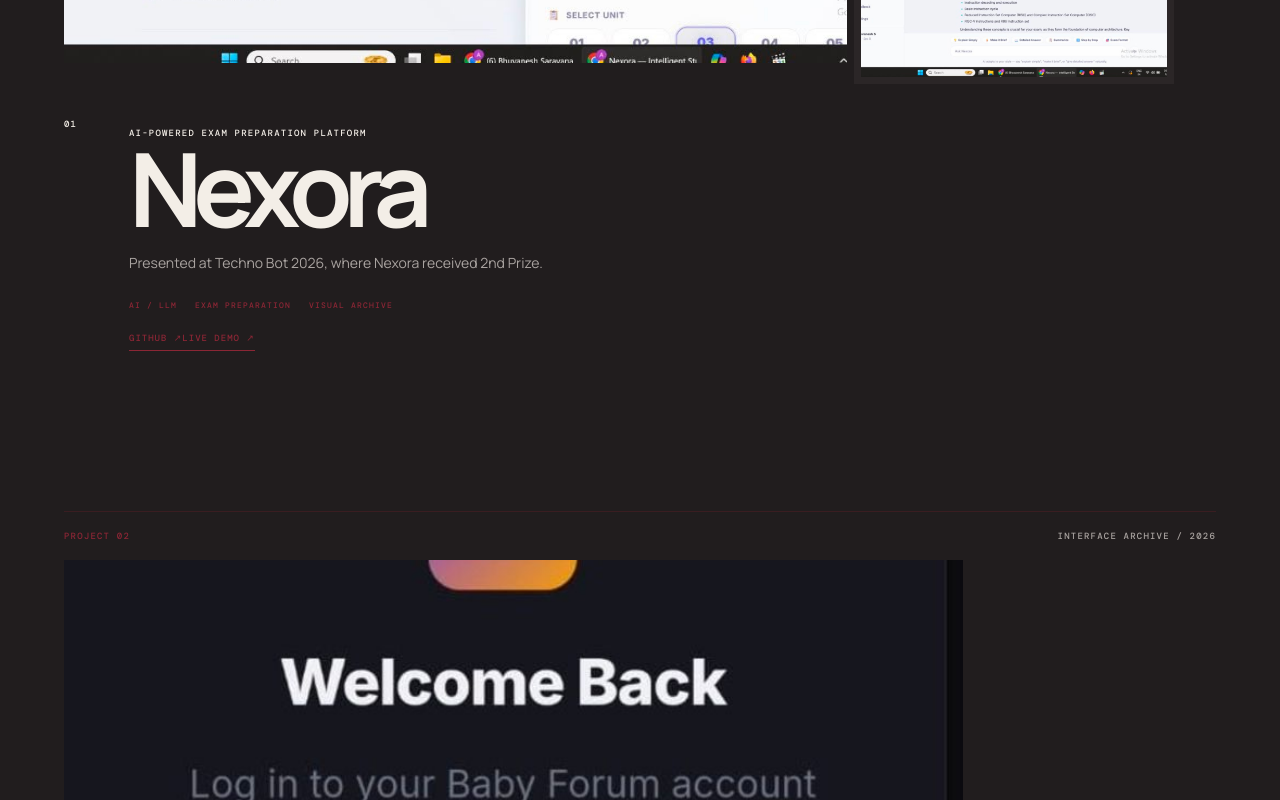
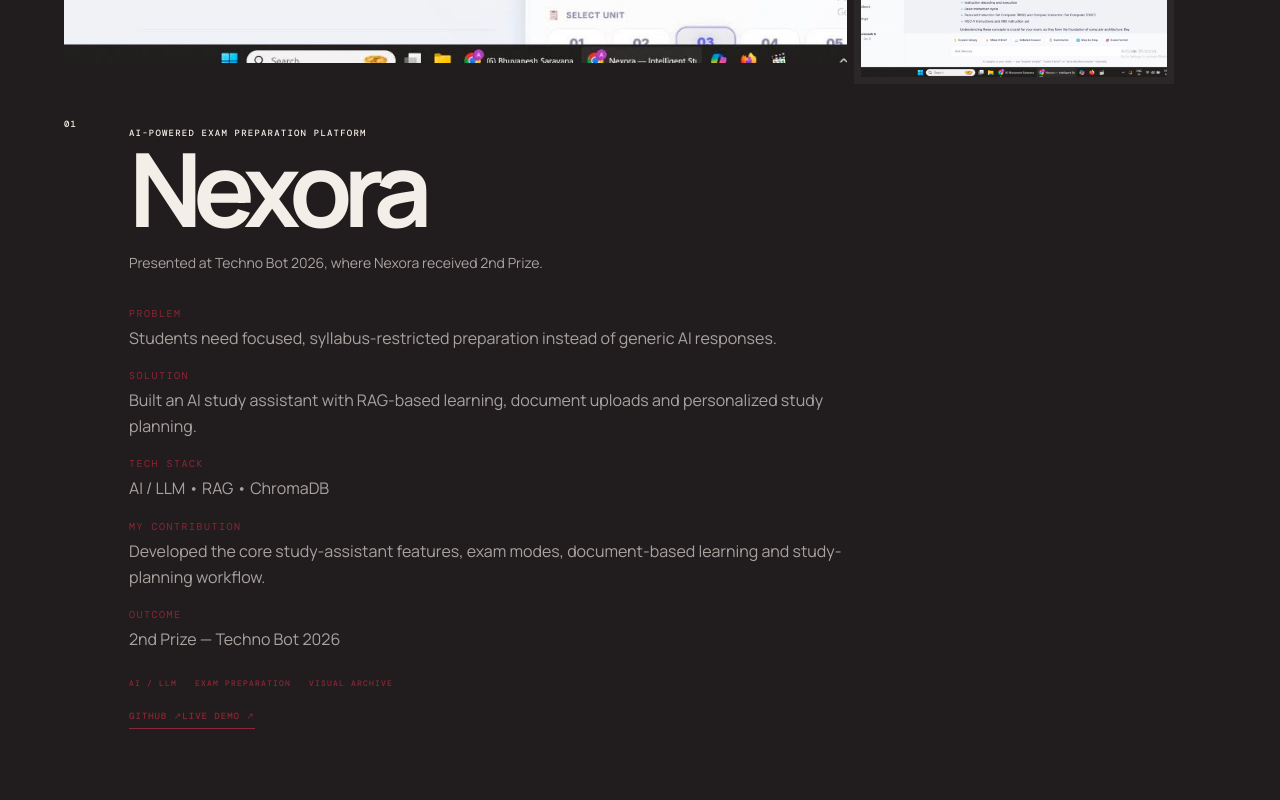
Before and after one commit to aishwaryaanbu843-arch/baby-portfolio, a React (Vite) app: page / in a window 1280 px wide. Shown: the part 4231-5031 px from the top of the page. Built offline with nearby package versions, Linux system fonts and the light colour scheme.

Commit message:
Add detailed Nexora case study

```diff
--- a/src/App.jsx
+++ b/src/App.jsx
@@ -194,7 +194,32 @@
           <div className="section-top"><span className="section-number">03</span><span className="eyebrow">Projects</span><span className="section-rule" /></div>
           <div className="projects-heading reveal"><h2>Selected <em>projects.</em></h2><p>A growing archive of projects, ideas and visual studies.</p></div>
           <div className="project-scenes">
-            <article className="project-scene nexora-scene reveal"><div className="scene-label"><span>Project 01</span><span>Visual study / 2026</span></div><div className="scene-art"><button className="scene-main-image" onClick={() => { setSelectedImage(nexoraImages[0]); setLightboxImages(nexoraImages); setLightboxOpen(true) }}><img src={nexoraImages[0].src} alt={nexoraImages[0].alt} /><span>Open visual ↗</span></button><button className="scene-float-image" onClick={() => { setSelectedImage(nexoraImages[1]); setLightboxImages(nexoraImages); setLightboxOpen(true) }}><img src={nexoraImages[1].src} alt={nexoraImages[1].alt} /></button></div><div className="scene-copy"><span className="project-number">01</span><div><p className="eyebrow">AI-powered exam preparation platform</p><h3>Nexora</h3><p>Presented at Techno Bot 2026, where Nexora received 2nd Prize.</p><div className="scene-meta"><span>AI / LLM</span><span>Exam preparation</span><span>Visual archive</span></div><a className="scene-link" href="https://github.com/Bhuvanesh0097/Nexora" target="_blank" rel="noreferrer">GitHub ↗</a><a
+            <article className="project-scene nexora-scene reveal"><div className="scene-label"><span>Project 01</span><span>Visual study / 2026</span></div><div className="scene-art"><button className="scene-main-image" onClick={() => { setSelectedImage(nexoraImages[0]); setLightboxImages(nexoraImages); setLightboxOpen(true) }}><img src={nexoraImages[0].src} alt={nexoraImages[0].alt} /><span>Open visual ↗</span></button><button className="scene-float-image" onClick={() => { setSelectedImage(nexoraImages[1]); setLightboxImages(nexoraImages); setLightboxOpen(true) }}><img src={nexoraImages[1].src} alt={nexoraImages[1].alt} /></button></div><div className="scene-copy"><span className="project-number">01</span><div><p className="eyebrow">AI-powered exam preparation platform</p><h3>Nexora</h3><p>Presented at Techno Bot 2026, where Nexora received 2nd Prize.</p><div className="project-details">
+  <div>
+    <span className="detail-label">Problem</span>
+    <p>{projects[0].problem}</p>
+  </div>
+
+  <div>
+    <span className="detail-label">Solution</span>
+    <p>{projects[0].solution}</p>
+  </div>
+
+  <div>
+    <span className="detail-label">Tech Stack</span>
+    <p>{projects[0].techStack.join(' • ')}</p>
+  </div>
+
+  <div>
+    <span className="detail-label">My Contribution</span>
+    <p>{projects[0].contribution}</p>
+  </div>
+
+  <div>
+    <span className="detail-label">Outcome</span>
+    <p>{projects[0].outcome}</p>
+  </div>
+</div><div className="scene-meta"><span>AI / LLM</span><span>Exam preparation</span><span>Visual archive</span></div><a className="scene-link" href="https://github.com/Bhuvanesh0097/Nexora" target="_blank" rel="noreferrer">GitHub ↗</a><a
   className="scene-link"
   href="https://nexora-red-beta.vercel.app/"
   target="_blank"
--- a/src/styles.css
+++ b/src/styles.css
@@ -681,3 +681,41 @@
 .project-links .text-project-link {
   margin: 0 !important;
 }
+.project-details {
+  margin-top: 32px;
+  display: grid;
+  gap: 18px;
+}
+
+.detail-label {
+  display: block;
+  margin-bottom: 6px;
+  color: var(--burgundy-hi);
+  font-family: 'DM Mono', monospace;
+  font-size: 10px;
+  letter-spacing: 1.5px;
+  text-transform: uppercase;
+}
+
+.project-details p {
+  margin: 0;
+  max-width: 720px;
+  color: var(--muted);
+  line-height: 1.6;
+}
+
+@media (max-width: 600px) {
+  .project-details {
+    margin-top: 24px;
+    gap: 16px;
+  }
+
+  .detail-label {
+    font-size: 9px;
+  }
+
+  .project-details p {
+    font-size: 14px;
+    line-height: 1.55;
+  }
+}
```
Also changed, not shown: 1 other file (tests, documents, lock files or other folders).
